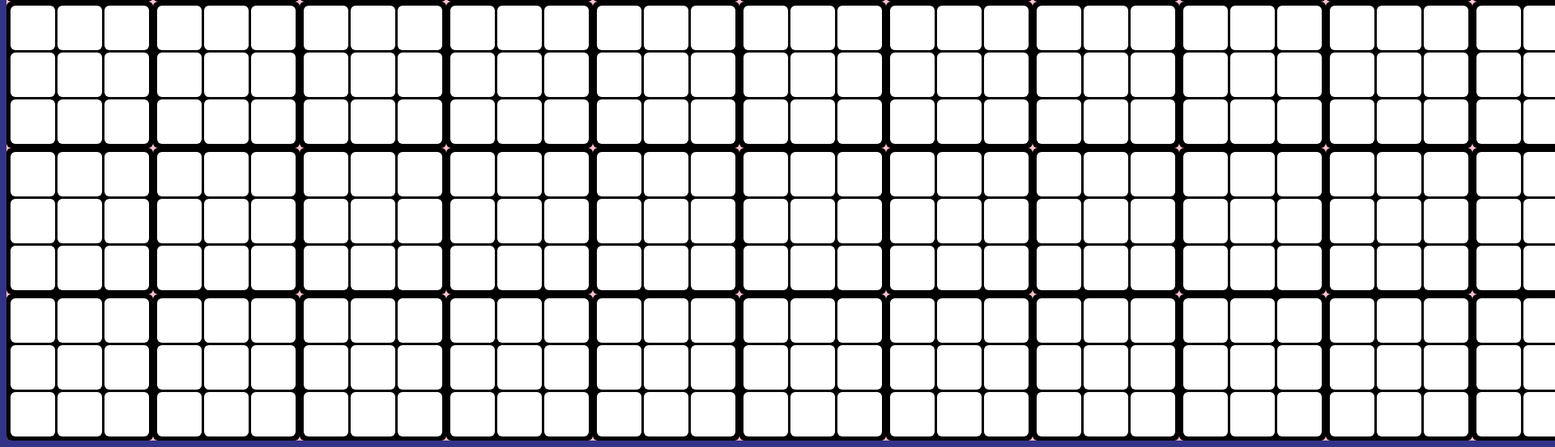
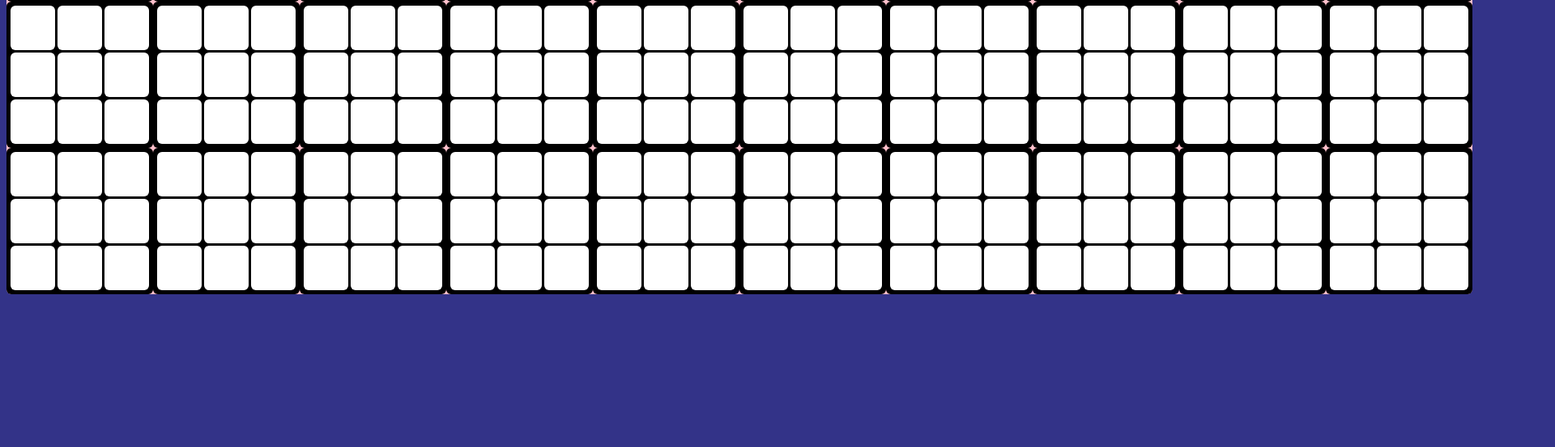
Before and after one commit to lightyyt/CubeMosaic, a plain HTML site: page index.html in a window 1280 px wide. Shown: the part 1519-2072 px from the top of the page at 81% size, 1920 px wide, since content can reach past the window. After the commit the page ends 1891 px from the top, so only its background shows below. Drawn offline with nearby package versions, Linux system fonts and the light colour scheme.

Commit message:
mini-bugfix

```diff
--- a/index.html
+++ b/index.html
@@ -8,7 +8,7 @@
         <link rel="stylesheet" href="index.css">
     </head>
 
-    <body onload="create_mosaic(11);">
+    <body onload="create_mosaic(10);">
         <div class="ui">
             <h1>CubeMosaic</h1>
             <div class="bg">
--- a/index.js
+++ b/index.js
@@ -1,6 +1,6 @@
 let cubes = [];
 
-let color = "";
+let color = "white";
 
 let toastTO=-1;
 
@@ -49,6 +49,8 @@ function tile_click(tile) {
 }
 
 function create_mosaic(size) {
+    document.getElementById("mosaic").innerHTML="";
+    cubes = [];
     let i = 0;
     for(let y = 0; y < size; y++){
         for(let x = 0; x < size; x++){
```
